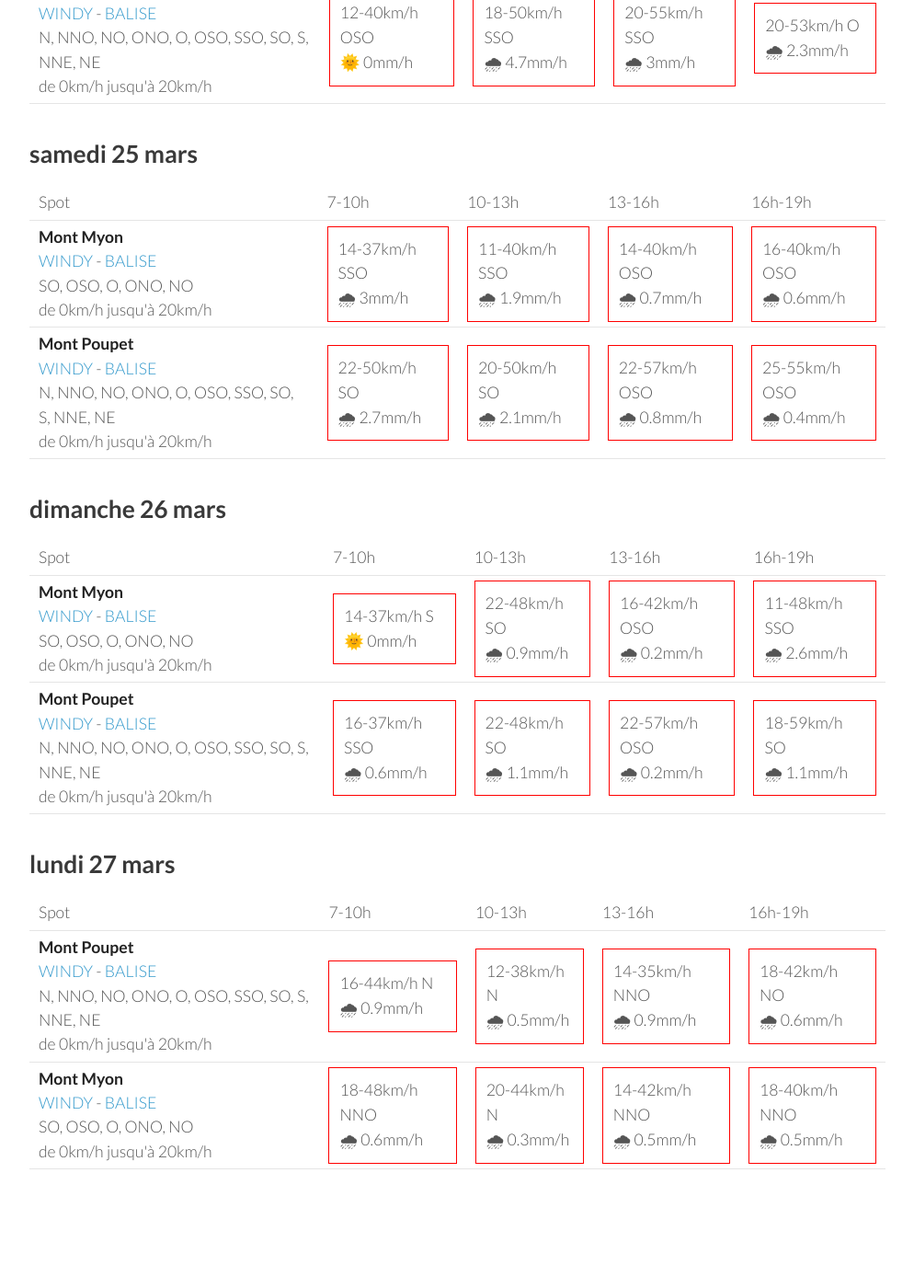
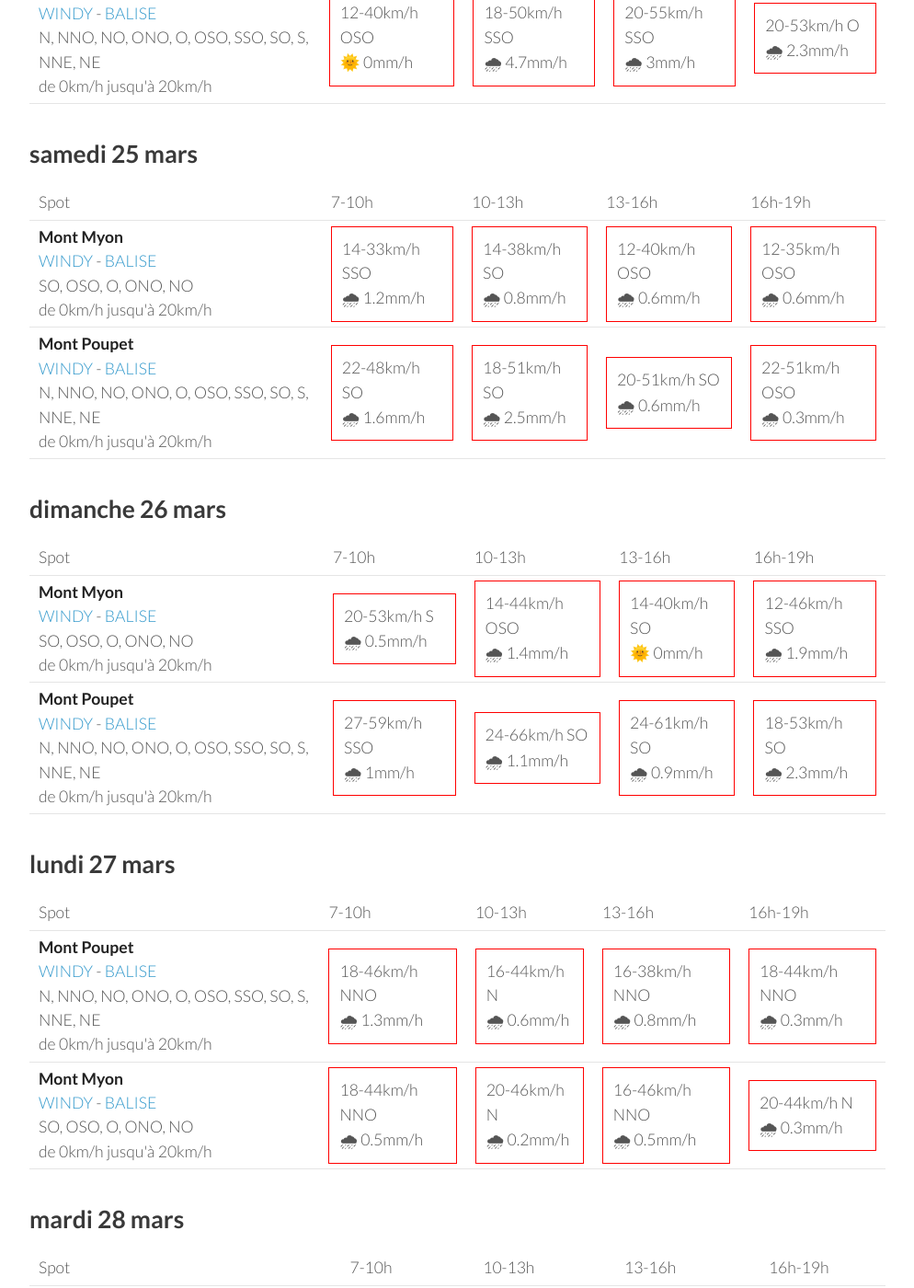
Before and after one commit to parapente-dans-le-nord/parapente-dans-le-nord.github.io, a Jekyll site: the page built from jura.markdown, in a window 1280 px wide and 1400 px high, scrolled down 899 px. Shown: the whole window at 92% size, without its empty margins (26-1020 px from the left). Built offline with Jekyll 4.4.1, drawn with Linux system fonts in a browser that asks for light colours; some of the changed text lies outside the part shown.

Commit message:
update index.markdown

```diff
--- a/jura.markdown
+++ b/jura.markdown
@@ -7,7 +7,7 @@ title:  "Tous les spots"
 {: .links}
 
 # Prevision Windy, modèle Arome
-page mise à jour le jeudi 23 mars 06:20
+page mise à jour le jeudi 23 mars 10:20
 
 ## jeudi 23 mars
 
@@ -96,20 +96,20 @@ page mise à jour le jeudi 23 mars 06:20
 <tr>
         <td><strong>Mont Myon</strong><br><a href="https://windy.com/46.331/5.397?45.898,5.394,8,m:eWoagj8">WINDY</a> - <span class=""><a href="http://www.balisemeteo.com/balise.php?idBalise=70">BALISE</a> </span><br> <span class="vent-favorable">SO, OSO, O, ONO, NO</span><br><span class="force-vent">de 0km/h jusqu'à 20km/h</span> </td>
 
-            <td><div class="not-flyable"><p>14-37km/h SSO</p><p>🌧 3mm/h</p></div></td>
-            <td><div class="not-flyable"><p>11-40km/h SSO</p><p>🌧 1.9mm/h</p></div></td>
-            <td><div class="not-flyable"><p>14-40km/h OSO</p><p>🌧 0.7mm/h</p></div></td>
-            <td><div class="not-flyable"><p>16-40km/h OSO</p><p>🌧 0.6mm/h</p></div></td>
+            <td><div class="not-flyable"><p>14-33km/h SSO</p><p>🌧 1.2mm/h</p></div></td>
+            <td><div class="not-flyable"><p>14-38km/h SO</p><p>🌧 0.8mm/h</p></div></td>
+            <td><div class="not-flyable"><p>12-40km/h OSO</p><p>🌧 0.6mm/h</p></div></td>
+            <td><div class="not-flyable"><p>12-35km/h OSO</p><p>🌧 0.6mm/h</p></div></td>
 
 
     </tr>
 <tr>
         <td><strong>Mont Poupet</strong><br><a href="https://windy.com/46.970/5.876?46.541,5.876,8">WINDY</a> - <span class=""><a href="http://www.balisemeteo.com/balise.php?idBalise=92">BALISE</a> </span><br> <span class="vent-favorable">N, NNO, NO, ONO, O, OSO, SSO, SO, S, NNE, NE</span><br><span class="force-vent">de 0km/h jusqu'à 20km/h</span> </td>
 
-            <td><div class="not-flyable"><p>22-50km/h SO</p><p>🌧 2.7mm/h</p></div></td>
-            <td><div class="not-flyable"><p>20-50km/h SO</p><p>🌧 2.1mm/h</p></div></td>
-            <td><div class="not-flyable"><p>22-57km/h OSO</p><p>🌧 0.8mm/h</p></div></td>
-            <td><div class="not-flyable"><p>25-55km/h OSO</p><p>🌧 0.4mm/h</p></div></td>
+            <td><div class="not-flyable"><p>22-48km/h SO</p><p>🌧 1.6mm/h</p></div></td>
+            <td><div class="not-flyable"><p>18-51km/h SO</p><p>🌧 2.5mm/h</p></div></td>
+            <td><div class="not-flyable"><p>20-51km/h SO</p><p>🌧 0.6mm/h</p></div></td>
+            <td><div class="not-flyable"><p>22-51km/h OSO</p><p>🌧 0.3mm/h</p></div></td>
 
 
     </tr>
@@ -132,20 +132,20 @@ page mise à jour le jeudi 23 mars 06:20
 <tr>
         <td><strong>Mont Myon</strong><br><a href="https://windy.com/46.331/5.397?45.898,5.394,8,m:eWoagj8">WINDY</a> - <span class=""><a href="http://www.balisemeteo.com/balise.php?idBalise=70">BALISE</a> </span><br> <span class="vent-favorable">SO, OSO, O, ONO, NO</span><br><span class="force-vent">de 0km/h jusqu'à 20km/h</span> </td>
 
-            <td><div class="not-flyable"><p>14-37km/h S</p><p>🌞 0mm/h</p></div></td>
-            <td><div class="not-flyable"><p>22-48km/h SO</p><p>🌧 0.9mm/h</p></div></td>
-            <td><div class="not-flyable"><p>16-42km/h OSO</p><p>🌧 0.2mm/h</p></div></td>
-            <td><div class="not-flyable"><p>11-48km/h SSO</p><p>🌧 2.6mm/h</p></div></td>
+            <td><div class="not-flyable"><p>20-53km/h S</p><p>🌧 0.5mm/h</p></div></td>
+            <td><div class="not-flyable"><p>14-44km/h OSO</p><p>🌧 1.4mm/h</p></div></td>
+            <td><div class="not-flyable"><p>14-40km/h SO</p><p>🌞 0mm/h</p></div></td>
+            <td><div class="not-flyable"><p>12-46km/h SSO</p><p>🌧 1.9mm/h</p></div></td>
 
 
     </tr>
 <tr>
         <td><strong>Mont Poupet</strong><br><a href="https://windy.com/46.970/5.876?46.541,5.876,8">WINDY</a> - <span class=""><a href="http://www.balisemeteo.com/balise.php?idBalise=92">BALISE</a> </span><br> <span class="vent-favorable">N, NNO, NO, ONO, O, OSO, SSO, SO, S, NNE, NE</span><br><span class="force-vent">de 0km/h jusqu'à 20km/h</span> </td>
 
-            <td><div class="not-flyable"><p>16-37km/h SSO</p><p>🌧 0.6mm/h</p></div></td>
-            <td><div class="not-flyable"><p>22-48km/h SO</p><p>🌧 1.1mm/h</p></div></td>
-            <td><div class="not-flyable"><p>22-57km/h OSO</p><p>🌧 0.2mm/h</p></div></td>
-            <td><div class="not-flyable"><p>18-59km/h SO</p><p>🌧 1.1mm/h</p></div></td>
+            <td><div class="not-flyable"><p>27-59km/h SSO</p><p>🌧 1mm/h</p></div></td>
+            <td><div class="not-flyable"><p>24-66km/h SO</p><p>🌧 1.1mm/h</p></div></td>
+            <td><div class="not-flyable"><p>24-61km/h SO</p><p>🌧 0.9mm/h</p></div></td>
+            <td><div class="not-flyable"><p>18-53km/h SO</p><p>🌧 2.3mm/h</p></div></td>
 
 
     </tr>
@@ -168,20 +168,20 @@ page mise à jour le jeudi 23 mars 06:20
 <tr>
         <td><strong>Mont Poupet</strong><br><a href="https://windy.com/46.970/5.876?46.541,5.876,8">WINDY</a> - <span class=""><a href="http://www.balisemeteo.com/balise.php?idBalise=92">BALISE</a> </span><br> <span class="vent-favorable">N, NNO, NO, ONO, O, OSO, SSO, SO, S, NNE, NE</span><br><span class="force-vent">de 0km/h jusqu'à 20km/h</span> </td>
 
-            <td><div class="not-flyable"><p>16-44km/h N</p><p>🌧 0.9mm/h</p></div></td>
-            <td><div class="not-flyable"><p>12-38km/h N</p><p>🌧 0.5mm/h</p></div></td>
-            <td><div class="not-flyable"><p>14-35km/h NNO</p><p>🌧 0.9mm/h</p></div></td>
-            <td><div class="not-flyable"><p>18-42km/h NO</p><p>🌧 0.6mm/h</p></div></td>
+            <td><div class="not-flyable"><p>18-46km/h NNO</p><p>🌧 1.3mm/h</p></div></td>
+            <td><div class="not-flyable"><p>16-44km/h N</p><p>🌧 0.6mm/h</p></div></td>
+            <td><div class="not-flyable"><p>16-38km/h NNO</p><p>🌧 0.8mm/h</p></div></td>
+            <td><div class="not-flyable"><p>18-44km/h NNO</p><p>🌧 0.3mm/h</p></div></td>
 
 
     </tr>
 <tr>
         <td><strong>Mont Myon</strong><br><a href="https://windy.com/46.331/5.397?45.898,5.394,8,m:eWoagj8">WINDY</a> - <span class=""><a href="http://www.balisemeteo.com/balise.php?idBalise=70">BALISE</a> </span><br> <span class="vent-favorable">SO, OSO, O, ONO, NO</span><br><span class="force-vent">de 0km/h jusqu'à 20km/h</span> </td>
 
-            <td><div class="not-flyable"><p>18-48km/h NNO</p><p>🌧 0.6mm/h</p></div></td>
+            <td><div class="not-flyable"><p>18-44km/h NNO</p><p>🌧 0.5mm/h</p></div></td>
+            <td><div class="not-flyable"><p>20-46km/h N</p><p>🌧 0.2mm/h</p></div></td>
+            <td><div class="not-flyable"><p>16-46km/h NNO</p><p>🌧 0.5mm/h</p></div></td>
             <td><div class="not-flyable"><p>20-44km/h N</p><p>🌧 0.3mm/h</p></div></td>
-            <td><div class="not-flyable"><p>14-42km/h NNO</p><p>🌧 0.5mm/h</p></div></td>
-            <td><div class="not-flyable"><p>18-40km/h NNO</p><p>🌧 0.5mm/h</p></div></td>
 
 
     </tr>
@@ -189,3 +189,39 @@ page mise à jour le jeudi 23 mars 06:20
 </tbody>
 </table>
 {:/}
+## mardi 28 mars
+
+{::nomarkdown}
+<table>
+  <tbody>
+    <tr>
+      <td>Spot</td>
+      <td>7-10h</td>
+      <td>10-13h</td>
+      <td>13-16h</td>
+      <td>16h-19h</td>
+    </tr>
+<tr>
+        <td><strong>Mont Poupet</strong><br><a href="https://windy.com/46.970/5.876?46.541,5.876,8">WINDY</a> - <span class=""><a href="http://www.balisemeteo.com/balise.php?idBalise=92">BALISE</a> </span><br> <span class="vent-favorable">N, NNO, NO, ONO, O, OSO, SSO, SO, S, NNE, NE</span><br><span class="force-vent">de 0km/h jusqu'à 20km/h</span> </td>
+
+            <td><div class="not-flyable"><p>11-22km/h SE</p><p>🌞 0mm/h</p></div></td>
+            <td><div class="not-flyable"><p>1-22km/h NNE</p><p>🌞 0mm/h</p></div></td>
+            <td><div class="flyable"><p>3-16km/h NNE</p><p>🌞 0mm/h</p></div></td>
+            <td><div class="flyable"><p>3-16km/h O</p><p>🌞 0mm/h</p></div></td>
+
+
+    </tr>
+<tr>
+        <td><strong>Mont Myon</strong><br><a href="https://windy.com/46.331/5.397?45.898,5.394,8,m:eWoagj8">WINDY</a> - <span class=""><a href="http://www.balisemeteo.com/balise.php?idBalise=70">BALISE</a> </span><br> <span class="vent-favorable">SO, OSO, O, ONO, NO</span><br><span class="force-vent">de 0km/h jusqu'à 20km/h</span> </td>
+
+            <td><div class="not-flyable"><p>7-16km/h E</p><p>🌞 0mm/h</p></div></td>
+            <td><div class="not-flyable"><p>3-16km/h NNO</p><p>🌞 0mm/h</p></div></td>
+            <td><div class="flyable"><p>3-18km/h NO</p><p>🌞 0mm/h</p></div></td>
+            <td><div class="flyable"><p>5-18km/h O</p><p>🌞 0mm/h</p></div></td>
+
+
+    </tr>
+
+</tbody>
+</table>
+{:/}
```
